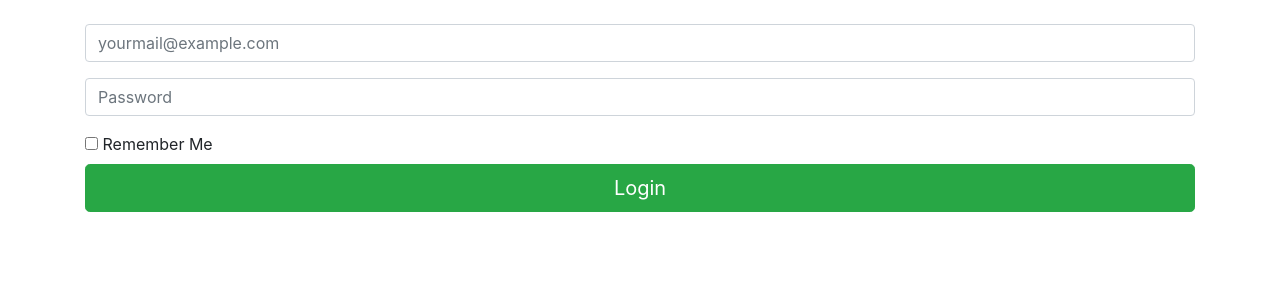
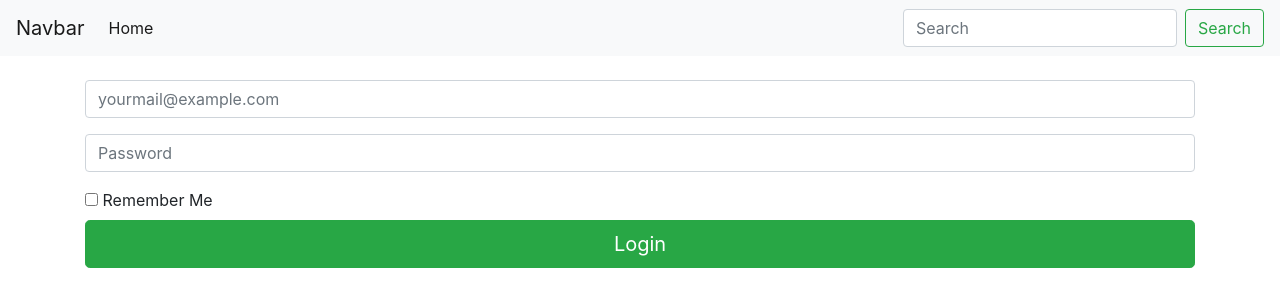
Before and after one commit to rajesh-zero/youpaper, a Django app: page /login/ in a window 1280 px wide. Shown: the top 307 px of the page. Run offline with Django 3.2, Linux system fonts and the light colour scheme; some libraries are stand-ins or nearby versions.

Commit message:
minor bootstrap changes

```diff
--- a/login/templates/login/master.html
+++ b/login/templates/login/master.html
@@ -14,7 +14,45 @@
     <title>Youpaper</title>
   </head>
   <body>
+  <div>
+    <nav class="navbar navbar-expand-lg navbar-light bg-light">
+    <a class="navbar-brand" href="#">Navbar</a>
+    <button class="navbar-toggler" type="button" data-toggle="collapse" data-target="#navbarSupportedContent" aria-controls="navbarSupportedContent" aria-expanded="false" aria-label="Toggle navigation">
+        <span class="navbar-toggler-icon"></span>
+    </button>
 
+    <div class="collapse navbar-collapse" id="navbarSupportedContent">
+        <ul class="navbar-nav mr-auto">
+        <li class="nav-item active">
+            <a class="nav-link" href="/">Home <span class="sr-only">(current)</span></a>
+        </li>
+          {% comment %}
+          <li class="nav-item">
+              <a class="nav-link" href="#">Link</a>
+          </li>
+          <li class="nav-item dropdown">
+              <a class="nav-link dropdown-toggle" href="#" id="navbarDropdown" role="button" data-toggle="dropdown" aria-haspopup="true" aria-expanded="false">
+              Dropdown
+              </a>
+              <div class="dropdown-menu" aria-labelledby="navbarDropdown">
+              <a class="dropdown-item" href="#">Action</a>
+              <a class="dropdown-item" href="#">Another action</a>
+              <div class="dropdown-divider"></div>
+              <a class="dropdown-item" href="#">Something else here</a>
+              </div>
+          </li>
+          <li class="nav-item">
+              <a class="nav-link disabled" href="#" tabindex="-1" aria-disabled="true">Disabled</a>
+          </li>
+          {% endcomment %}
+        </ul>
+        <form class="form-inline my-2 my-lg-0">
+        <input class="form-control mr-sm-2" type="search" placeholder="Search" aria-label="Search">
+        <button class="btn btn-outline-success my-2 my-sm-0" type="submit">Search</button>
+        </form>
+    </div>
+    </nav>
+</div>
 
     {% block content %}
 
@@ -22,6 +60,7 @@
 
     <!-- Optional JavaScript -->
     <!-- jQuery first, then Popper.js, then Bootstrap JS -->
+    {% load static %}
     <script src="{%static 'bootstrap/js/jquery-3.3.1.slim.min.js'%}"></script>
     <script src="{%static 'bootstrap/js/popper.min.js'%}"></script>
     <script src="{%static 'bootstrap/js/bootstrap.min.js'%}"></script>
```
Also changed, not shown: templates/home.html (+8 -2 lines).
